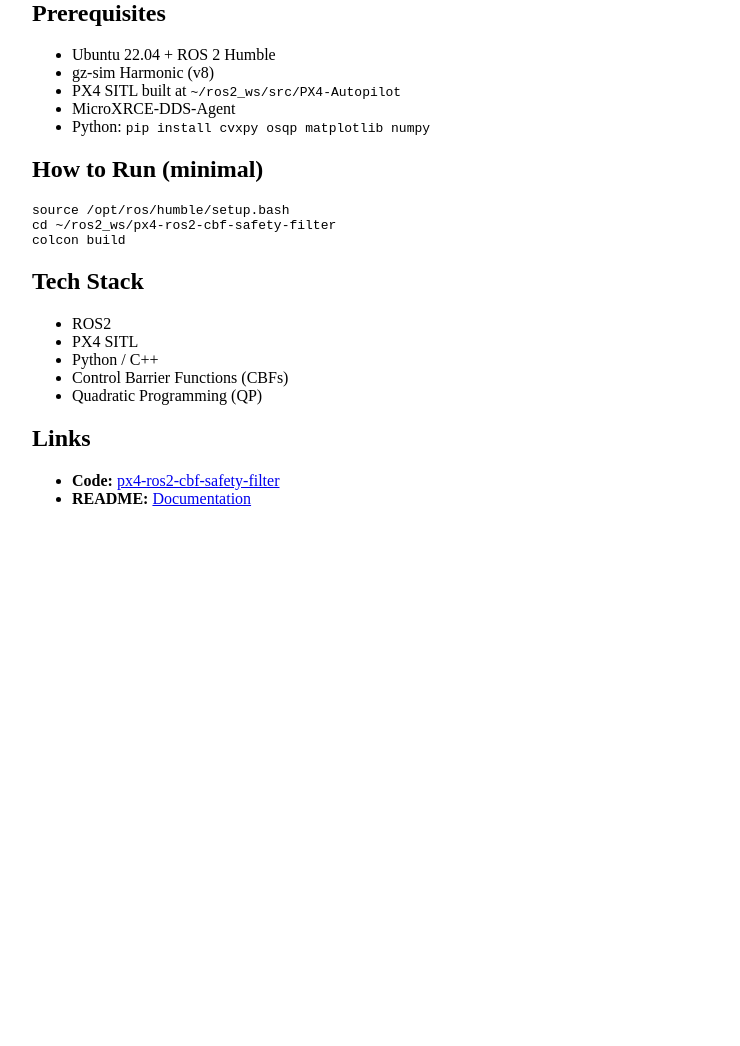
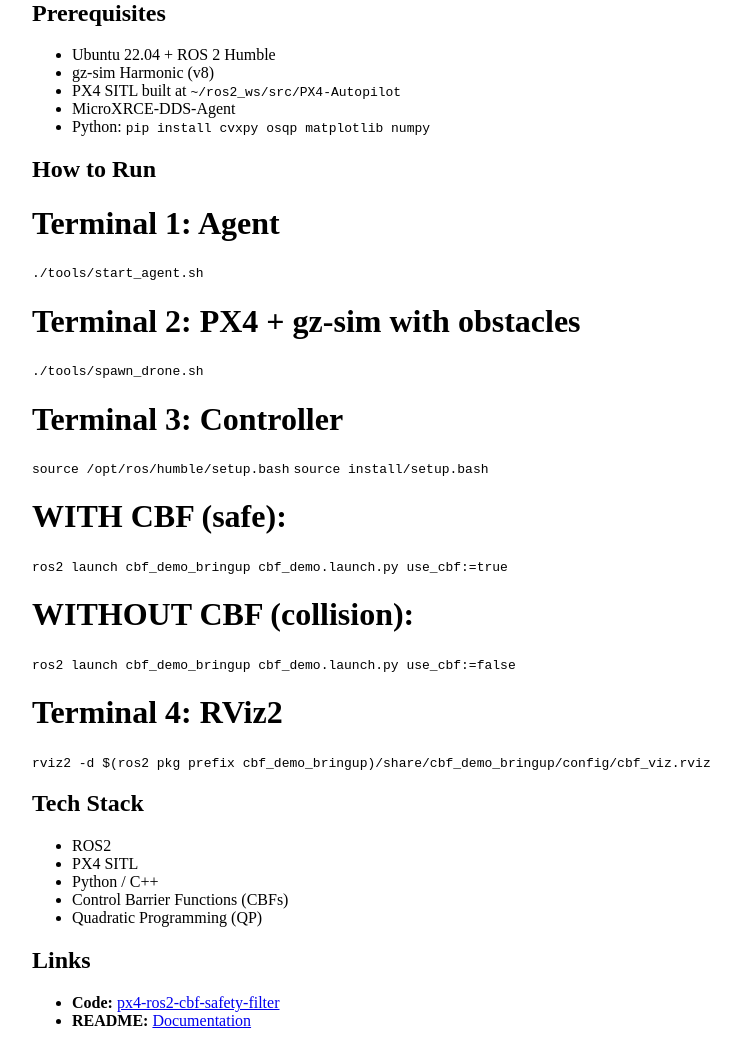
Before and after one commit to sof-danny/sof-danny.github.io, a Jekyll site: the page built from projects/px4-cbf.md, in a window 1280 px wide and 1400 px high, scrolled down 1917 px. Shown: the part 354-1400 px from the top of the window, without its empty margins (118-858 px from the left). Built offline with Jekyll 4.4.1, drawn with Linux system fonts in a browser that asks for light colours; before the commit the page ends 2795 px from its top, so only the background shows below that.

Commit message:
updated write up px4 cbf

````diff
--- a/projects/px4-cbf.md
+++ b/projects/px4-cbf.md
@@ -114,12 +114,26 @@
 - MicroXRCE-DDS-Agent
 - Python: `pip install cvxpy osqp matplotlib numpy`
 
-## How to Run (minimal)
-```bash
-source /opt/ros/humble/setup.bash
-cd ~/ros2_ws/px4-ros2-cbf-safety-filter
-colcon build
-```
+## How to Run
+
+# Terminal 1: Agent
+`./tools/start_agent.sh`
+
+# Terminal 2: PX4 + gz-sim with obstacles
+`./tools/spawn_drone.sh`
+
+# Terminal 3: Controller
+`source /opt/ros/humble/setup.bash`
+`source install/setup.bash`
+
+# WITH CBF (safe):
+`ros2 launch cbf_demo_bringup cbf_demo.launch.py use_cbf:=true`
+
+# WITHOUT CBF (collision):
+`ros2 launch cbf_demo_bringup cbf_demo.launch.py use_cbf:=false`
+
+# Terminal 4: RViz2
+`rviz2 -d $(ros2 pkg prefix cbf_demo_bringup)/share/cbf_demo_bringup/config/cbf_viz.rviz`
 
 ## Tech Stack
 - ROS2
````
